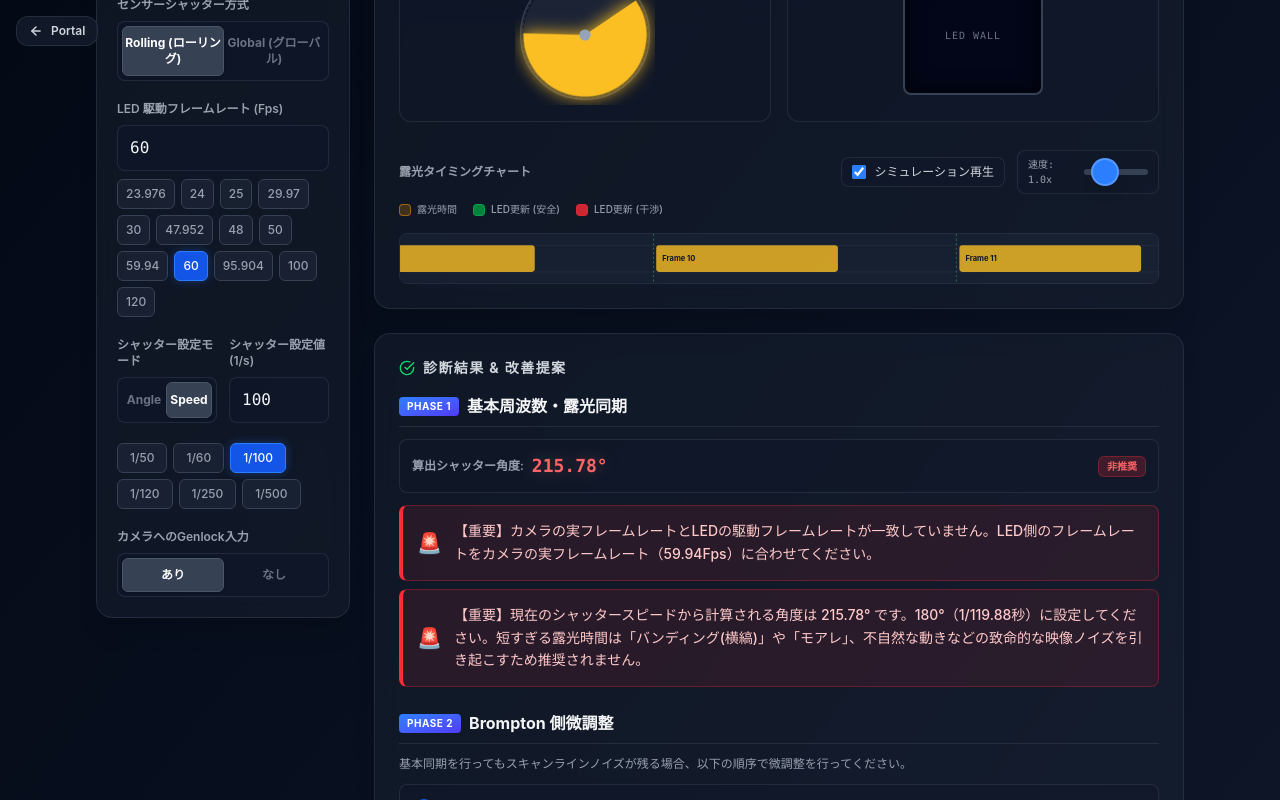
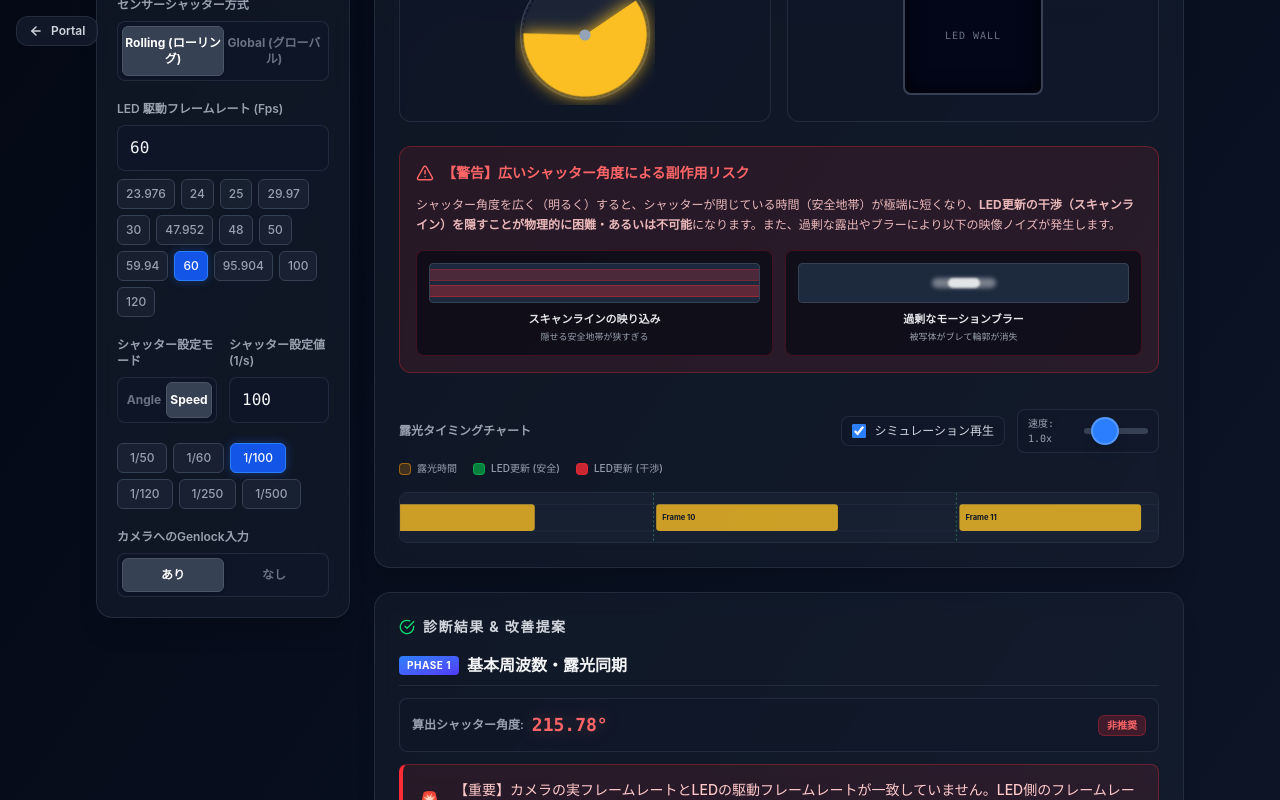
Before and after one commit to ookami1019/LED-System, a React (Vite) app in the folder Flickr/: page / in a window 1280 px wide. Both pictures are taken after a click on the button "Speed". Shown: the part 473-1273 px from the top of the page. Built offline with nearby package versions, Linux system fonts and the light colour scheme.

Commit message:
feat(flickr): add visual warning for wide shutter angle side effects

```diff
--- a/Flickr/src/components/ExposureVisualizer.tsx
+++ b/Flickr/src/components/ExposureVisualizer.tsx
@@ -298,6 +298,45 @@ export const ExposureVisualizer: React.FC<ExposureVisualizerProps> = ({ inputs,
         </div>
       )}
 
+      {shutterAngle > 190 && (
+        <div className="mt-1 mb-2 p-4 rounded-xl border border-red-500/30 bg-red-500/10 flex flex-col gap-3">
+          <div className="flex items-center gap-2 text-red-400 font-bold text-sm">
+            <svg xmlns="http://www.w3.org/2000/svg" width="18" height="18" viewBox="0 0 24 24" fill="none" stroke="currentColor" strokeWidth="2" strokeLinecap="round" strokeLinejoin="round">
+              <path d="m21.73 18-8-14a2 2 0 0 0-3.48 0l-8 14A2 2 0 0 0 4 21h16a2 2 0 0 0 1.73-3Z"></path>
+              <path d="M12 9v4"></path>
+              <path d="M12 17h.01"></path>
+            </svg>
+            【警告】広いシャッター角度による副作用リスク
+          </div>
+          <p className="text-xs text-red-200/90 leading-relaxed">
+            シャッター角度を広く（明るく）すると、シャッターが閉じている時間（安全地帯）が極端に短くなり、<strong>LED更新の干渉（スキャンライン）を隠すことが物理的に困難・あるいは不可能</strong>になります。また、過剰な露出やブラーにより以下の映像ノイズが発生します。
+          </p>
+          <div className="grid grid-cols-1 sm:grid-cols-2 gap-3 mt-1">
+            <div className="bg-gray-950/60 p-3 rounded-lg border border-red-500/20 flex flex-col items-center text-center gap-2 relative overflow-hidden">
+              <div className="w-full h-10 bg-slate-800 rounded relative flex flex-col justify-evenly overflow-hidden shadow-inner border border-gray-700">
+                <div className="w-full h-3 bg-red-500/40 animate-pulse border-y border-red-500/60"></div>
+                <div className="w-full h-3 bg-red-500/40 animate-pulse border-y border-red-500/60" style={{ animationDelay: '0.3s' }}></div>
+              </div>
+              <div className="flex flex-col">
+                <span className="text-[11px] font-bold text-gray-200">スキャンラインの映り込み</span>
+                <span className="text-[9px] text-gray-400 mt-0.5">隠せる安全地帯が狭すぎる</span>
+              </div>
+            </div>
+
+            <div className="bg-gray-950/60 p-3 rounded-lg border border-red-500/20 flex flex-col items-center text-center gap-2">
+              <div className="w-full h-10 bg-slate-800 rounded relative flex items-center justify-center border border-gray-700 overflow-hidden">
+                 <div className="w-16 h-2.5 rounded-full bg-white/40 absolute blur-[2px]"></div>
+                 <div className="w-8 h-2.5 rounded-full bg-white/80 absolute blur-[1px]"></div>
+              </div>
+              <div className="flex flex-col">
+                <span className="text-[11px] font-bold text-gray-200">過剰なモーションブラー</span>
+                <span className="text-[9px] text-gray-400 mt-0.5">被写体がブレて輪郭が消失</span>
+              </div>
+            </div>
+          </div>
+        </div>
+      )}
+
       <div className="flex flex-col gap-2 mt-2">
         <div className="flex flex-col sm:flex-row sm:items-center justify-between gap-3">
           <span className="text-xs font-semibold text-gray-400">露光タイミングチャート</span>
--- a/Flickr/src/utils/diagnostic.ts
+++ b/Flickr/src/utils/diagnostic.ts
@@ -34,11 +34,19 @@ export function analyzeSettings(rawInputs: AnalyzerInputs): DiagnosticResult {
   if (inputs.sensorType === 'Rolling') {
     if (inputs.shutterMode === 'Angle') {
       if (inputs.shutterValue !== 180) {
+        if (inputs.shutterValue < 180) {
           phase1Results.push({
             id: 'check_shutter_angle',
             severity: 'High',
             advice: '【重要】シャッター角度は原則「180°」に設定してください。角度を狭くするとスキャンラインは回避しやすくなりますが、代償としてLED特有の「バンディング(横縞)」「モアレ」の発生リスクが跳ね上がり、不自然な動き(モーションブラー不足)の原因となります。180°を維持したままPhase Offset等で調整するのが基本です。',
           });
+        } else {
+          phase1Results.push({
+            id: 'check_shutter_angle',
+            severity: 'High',
+            advice: '【重要】シャッター角度は原則「180°」に設定してください。角度を広くすると、シャッターが閉じている時間（LED更新を隠せる安全地帯）が短くなり、スキャンラインの干渉を回避することが物理的に困難になります。また、過剰なモーションブラー（ブレ）が発生してしまいます。',
+          });
+        }
         hasIssues = true;
       }
     } else if (inputs.shutterMode === 'Speed') {
@@ -49,11 +57,19 @@ export function analyzeSettings(rawInputs: AnalyzerInputs): DiagnosticResult {
         // 許容誤差を考慮 (例えば 179.5 ~ 180.5)
         if (Math.abs(calculatedShutterAngle - 180) > 0.5) {
           const recommendedSpeed = inputs.cameraHsFps * 2;
+          if (calculatedShutterAngle < 180) {
             phase1Results.push({
               id: 'check_shutter_angle',
               severity: 'High',
               advice: `【重要】現在のシャッタースピードから計算される角度は ${calculatedShutterAngle}° です。180°（1/${recommendedSpeed}秒）に設定してください。短すぎる露光時間は「バンディング(横縞)」や「モアレ」、不自然な動きなどの致命的な映像ノイズを引き起こすため推奨されません。`,
             });
+          } else {
+            phase1Results.push({
+              id: 'check_shutter_angle',
+              severity: 'High',
+              advice: `【重要】現在のシャッタースピードから計算される角度は ${calculatedShutterAngle}° です。180°（1/${recommendedSpeed}秒）に設定してください。露光時間が長すぎると、更新タイミングを隠すための時間が短くなりスキャンラインの回避が極めて困難になります。また過剰なブレが生じます。`,
+            });
+          }
           hasIssues = true;
         }
       } else {
```
Lines whose indentation alone changed are shown as unchanged.
